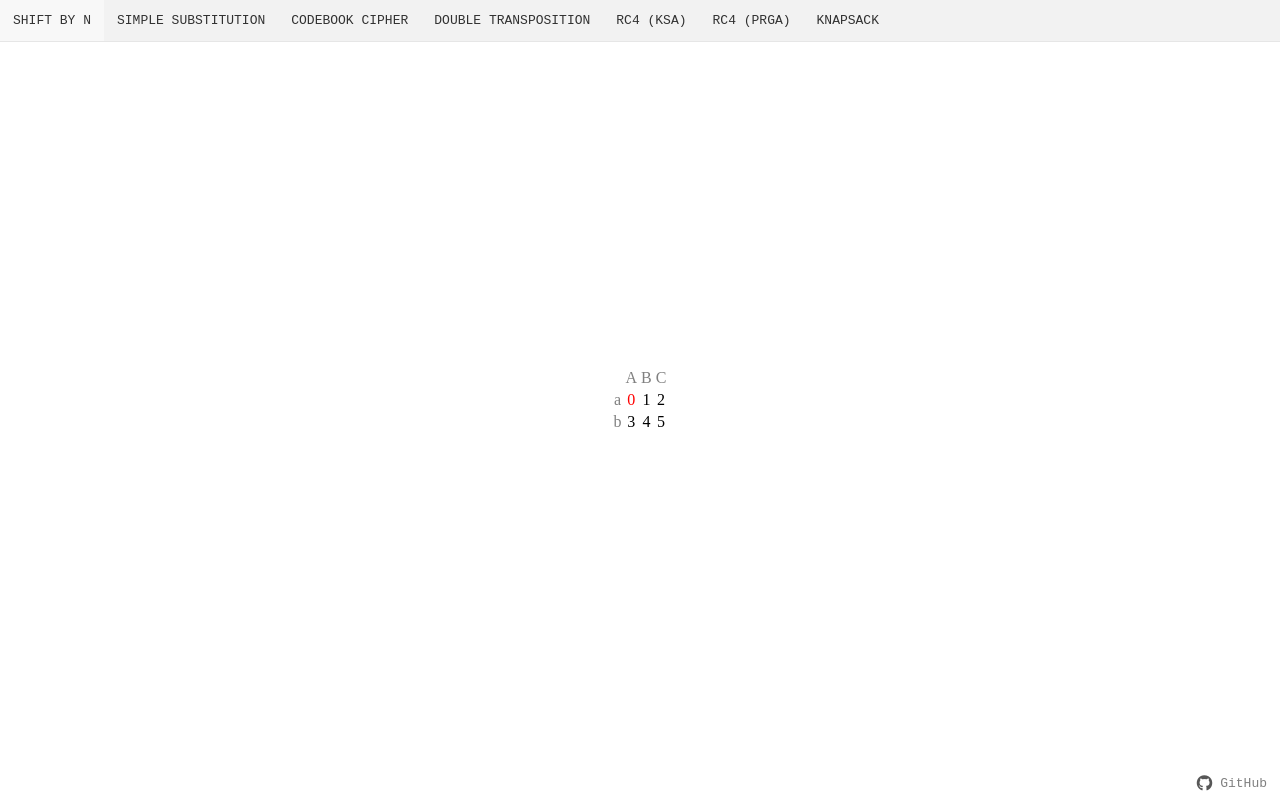
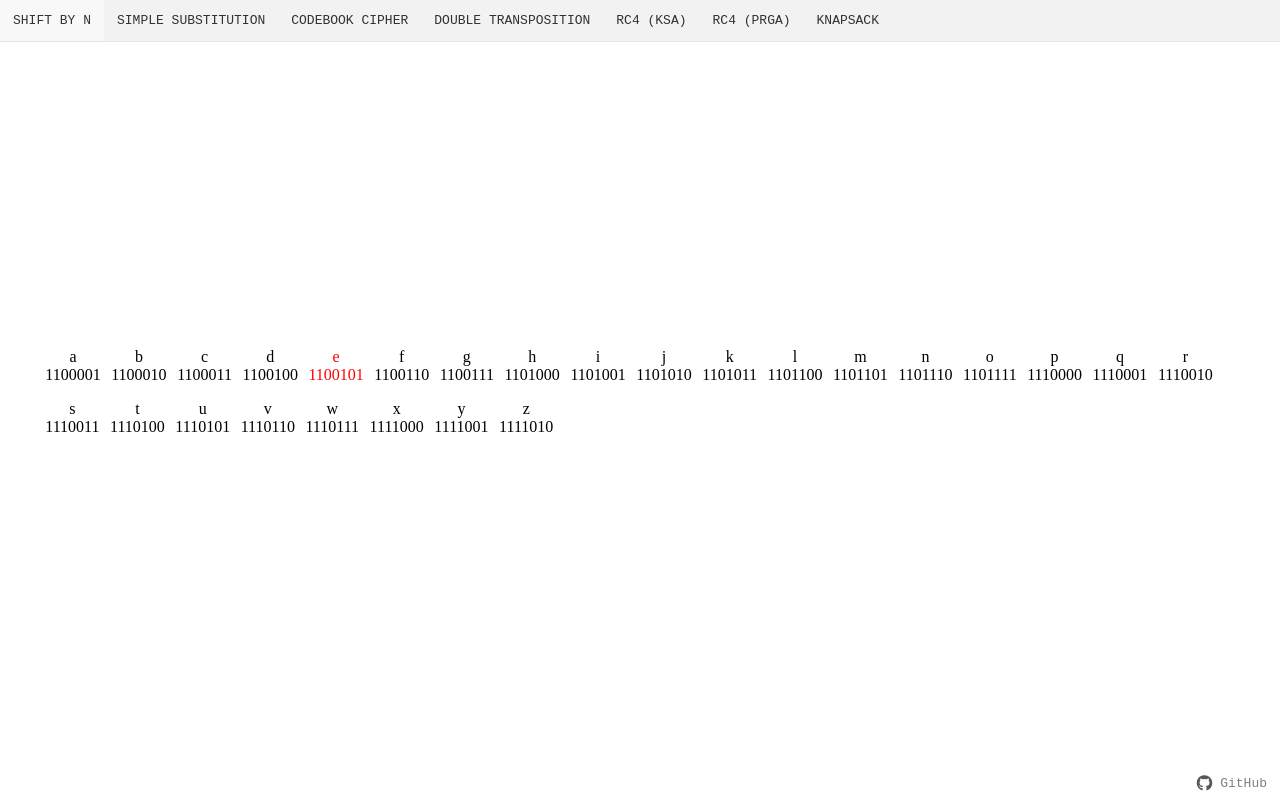
Before and after one commit to lazarljubenovic/crypto-visual, an Angular app: page / in a window 1280 px wide. Built offline with nearby package versions, Linux system fonts and the light colour scheme.

Commit message:
feat: add correspondences

```diff
--- /dev/null
+++ b/src/app/correspondences/correspondences.component.html
@@ -0,0 +1,8 @@
+<ul>
+  <li *ngFor="let stack of data; let index = index"
+      (mouseover)="focus$(index)"
+      [class.highlight]="highlight == index"
+  >
+    <span *ngFor="let cell of stack">{{cell}}</span>
+  </li>
+</ul>
--- /dev/null
+++ b/src/app/correspondences/correspondences.component.scss
@@ -0,0 +1,24 @@
+:host {
+  display: block;
+}
+
+ul {
+  list-style-type: none;
+  display: flex;
+  flex-wrap: wrap;
+
+  li {
+    display: flex;
+    flex-direction: column;
+    align-items: center;
+    margin: 0 .33em 1em;
+
+    &.highlight {
+      color: red;
+    }
+
+    span {
+
+    }
+  }
+}
--- /dev/null
+++ b/src/app/correspondences/correspondences.component.ts
@@ -0,0 +1,35 @@
+import {Component, OnInit, Input, Output, EventEmitter} from "@angular/core";
+
+@Component({
+    selector: 'crv-correspondences',
+    templateUrl: './correspondences.component.html',
+    styleUrls: ['./correspondences.component.scss']
+})
+export class CorrespondencesComponent implements OnInit {
+
+    @Input()
+    public data: any[][] = 'abcdefghijklmnopqrstuvwxyz'.split('')
+        .map(letter => [letter.charCodeAt(0).toString(2), letter].reverse());
+
+    @Input()
+    public highlight: number = 4;
+
+    @Output()
+    public focus: EventEmitter<{index: number, data: any}> = new EventEmitter<any>();
+
+    public focus$(index: number): {index: number, data: any} {
+        const eventData = {
+            index,
+            data: this.data[index],
+        };
+        this.focus.emit(eventData);
+        return eventData;
+    }
+
+    constructor() {
+    }
+
+    ngOnInit() {
+    }
+
+}
--- a/src/app/knapsack/knapsack.component.html
+++ b/src/app/knapsack/knapsack.component.html
@@ -1,5 +1,7 @@
-<crv-table [data]="[[0, 1, 2], [3, 4, 5]]"
-           [colLabels]="['A', 'B', 'C']"
-           [rowLabels]="['a', 'b']"
-           [highlights]="[[0, 0]]"
-></crv-table>
+<!--<crv-table [data]="[[0, 1, 2], [3, 4, 5]]"-->
+           <!--[colLabels]="['A', 'B', 'C']"-->
+           <!--[rowLabels]="['a', 'b']"-->
+           <!--[highlights]="[[0, 0]]"-->
+<!--&gt;</crv-table>-->
+
+<crv-correspondences></crv-correspondences>
--- a/src/app/knapsack/knapsack.module.ts
+++ b/src/app/knapsack/knapsack.module.ts
@@ -2,11 +2,13 @@ import {NgModule} from "@angular/core";
 import {CommonModule} from "@angular/common";
 import {KnapsackComponent} from "./knapsack.component";
 import {TableModule} from "../table/table.module";
+import {CorrespondencesModule} from "../correspondences/correspondences.module";
 
 @NgModule({
     imports: [
         CommonModule,
         TableModule,
+        CorrespondencesModule,
     ],
     declarations: [
         KnapsackComponent,
```
Also changed, not shown: src/app/correspondences/correspondences.module.ts (added, +17 -0 lines), 1 other file (tests, documents, lock files or other folders).
